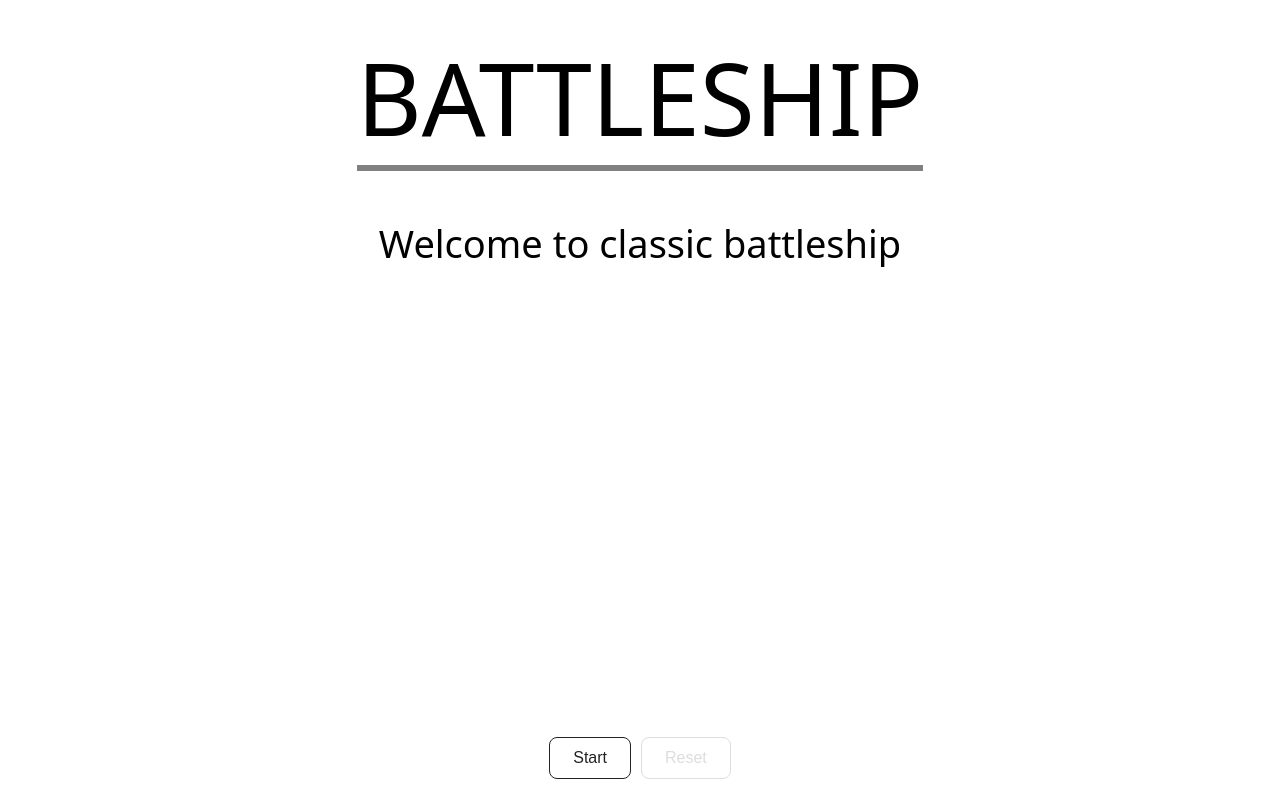
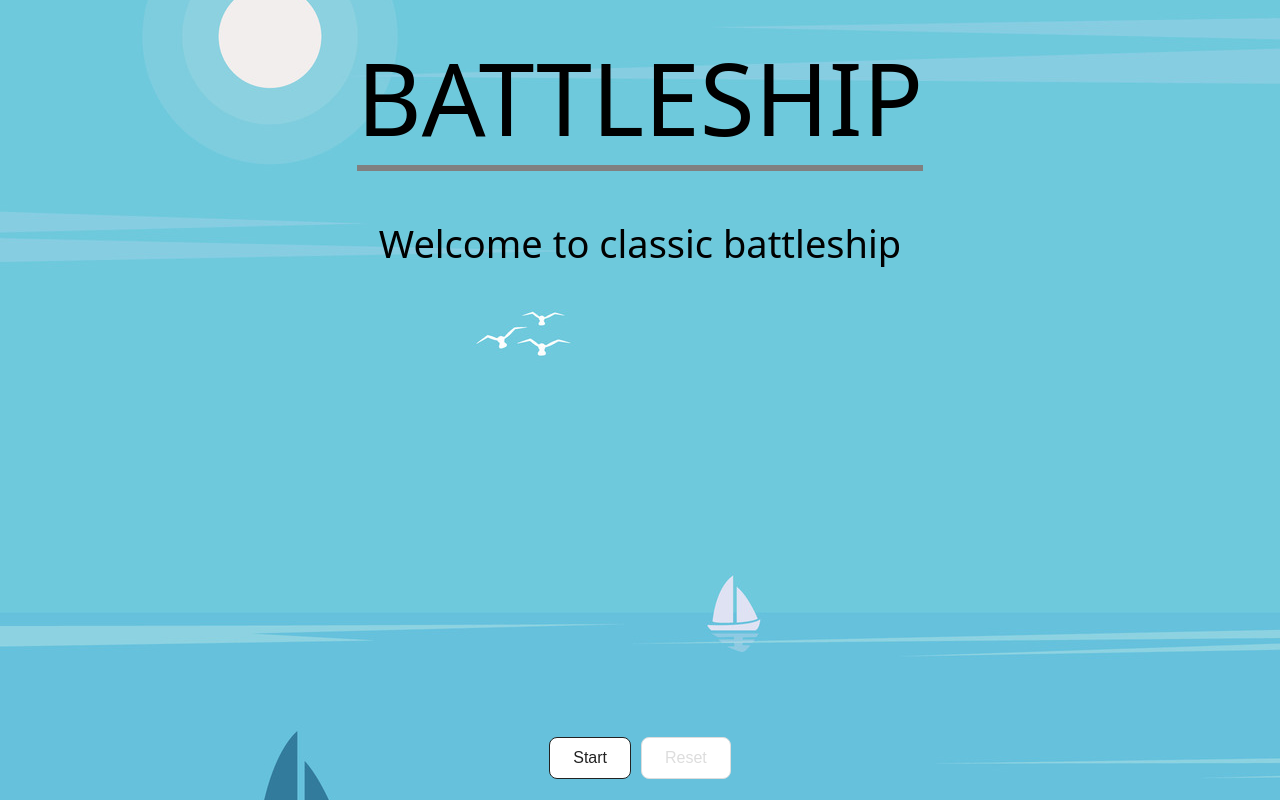
Before and after one commit to 4whatspc3/Project-Battleship, a website built with webpack: page src/index.html in a window 1280 px wide. Built offline with nearby package versions, Linux system fonts and the light colour scheme; a web font is replaced by a local one.

Commit message:
feat: Add a background image

```diff
--- a/src/style.css
+++ b/src/style.css
@@ -14,6 +14,11 @@ body {
   height: 100%;
   font-family: "Jersey 15", system-ui, "Segoe UI", Helvetica, Arial, sans-serif,
     "Apple Color Emoji", "Segoe UI Emoji", "Segoe UI Symbol";
+}
+
+body {
+  background-image: url("./images/vecteezy_panorama-sunset-illustration-blue-sky-in-background-summer_.jpg");
+  background-position: center;
 }
 
 .container {
```
Also changed, not shown: README.md, src/images/vecteezy_panorama-sunset-illustration-blue-sky-in-background-summer_.jpg (added), 2 other files.
